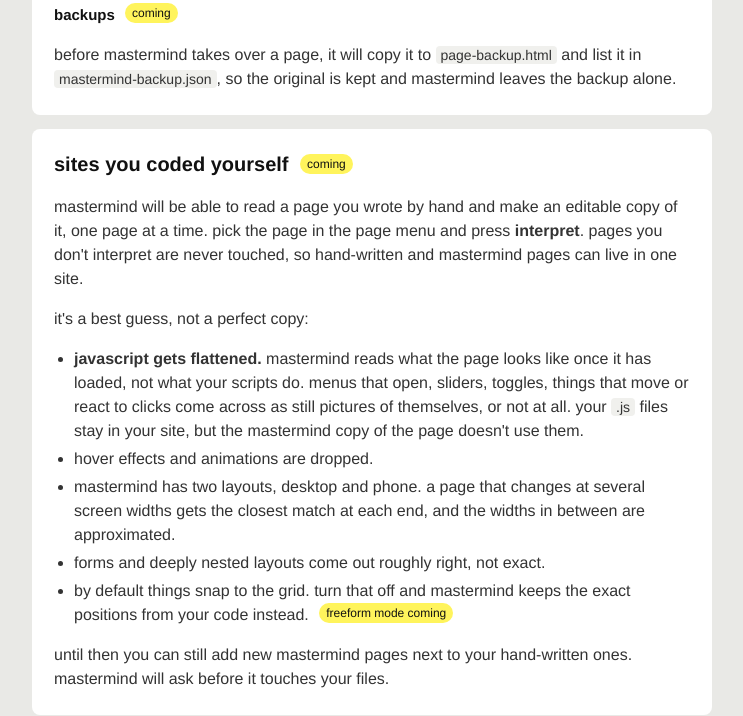
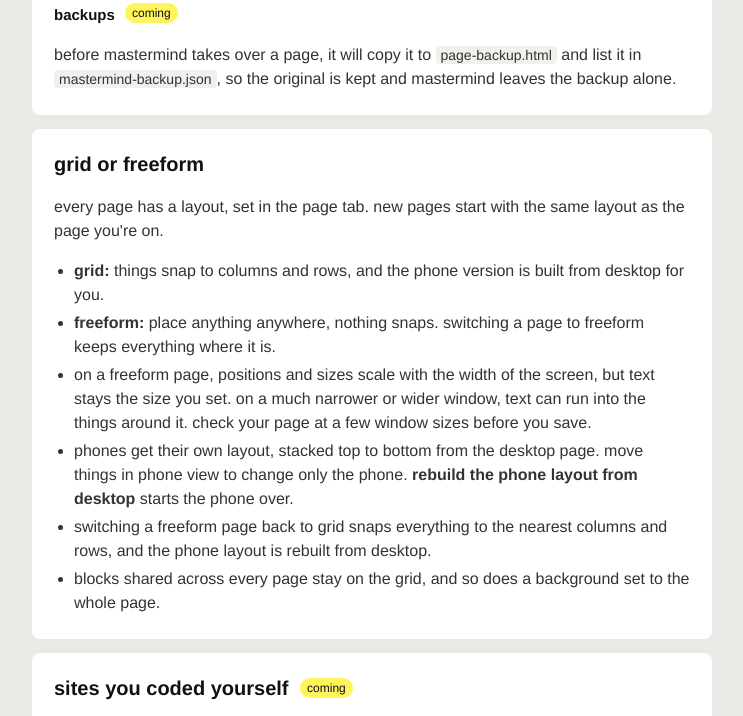
Before and after one commit to ncbourget/mobile-unit-mastermind, a plain HTML site: page about.html in a window 1280 px wide. Shown: the part 1574-2290 px from the top of the page, without its empty margins (268-1011 px from the left). Drawn offline with Linux system fonts and the light colour scheme.

Commit message:
notes on freeform

```diff
--- a/about.html
+++ b/about.html
@@ -125,6 +125,7 @@ pre {
 <li><a href="#browsers">browsers</a></li>
 <li><a href="#files">where files go</a></li>
 <li><a href="#saving">saving and overwriting</a></li>
+<li><a href="#freeform">grid or freeform</a></li>
 <li><a href="#coded">sites you coded yourself</a></li>
 <li><a href="#codespace">codespaces</a></li>
 <li><a href="#inside">inside your site</a></li>
@@ -174,6 +175,19 @@ pre {
 <p>before mastermind takes over a page, it will copy it to <code>page-backup.html</code> and list it in <code>mastermind-backup.json</code>, so the original is kept and mastermind leaves the backup alone.</p>
 </section>
 
+<section id="freeform">
+<h2>grid or freeform</h2>
+<p>every page has a layout, set in the page tab. new pages start with the same layout as the page you're on.</p>
+<ul>
+<li><b>grid:</b> things snap to columns and rows, and the phone version is built from desktop for you.</li>
+<li><b>freeform:</b> place anything anywhere, nothing snaps. switching a page to freeform keeps everything where it is.</li>
+<li>on a freeform page, positions and sizes scale with the width of the screen, but text stays the size you set. on a much narrower or wider window, text can run into the things around it. check your page at a few window sizes before you save.</li>
+<li>phones get their own layout, stacked top to bottom from the desktop page. move things in phone view to change only the phone. <b>rebuild the phone layout from desktop</b> starts the phone over.</li>
+<li>switching a freeform page back to grid snaps everything to the nearest columns and rows, and the phone layout is rebuilt from desktop.</li>
+<li>blocks shared across every page stay on the grid, and so does a background set to the whole page.</li>
+</ul>
+</section>
+
 <section id="coded">
 <h2>sites you coded yourself <span class="soon">coming</span></h2>
 <p>mastermind will be able to read a page you wrote by hand and make an editable copy of it, one page at a time. pick the page in the page menu and press <b>interpret</b>. pages you don't interpret are never touched, so hand-written and mastermind pages can live in one site.</p>
@@ -183,7 +197,7 @@ pre {
 <li>hover effects and animations are dropped.</li>
 <li>mastermind has two layouts, desktop and phone. a page that changes at several screen widths gets the closest match at each end, and the widths in between are approximated.</li>
 <li>forms and deeply nested layouts come out roughly right, not exact.</li>
-<li>by default things snap to the grid. turn that off and mastermind keeps the exact positions from your code instead. <span class="soon">freeform mode coming</span></li>
+<li>on a grid page things snap to columns and rows. on a freeform page mastermind will keep the exact positions from your code instead.</li>
 </ul>
 <p>until then you can still add new mastermind pages next to your hand-written ones. mastermind will ask before it touches your files.</p>
 </section>
```
Also changed, not shown: index.html (+1 -0 lines).
